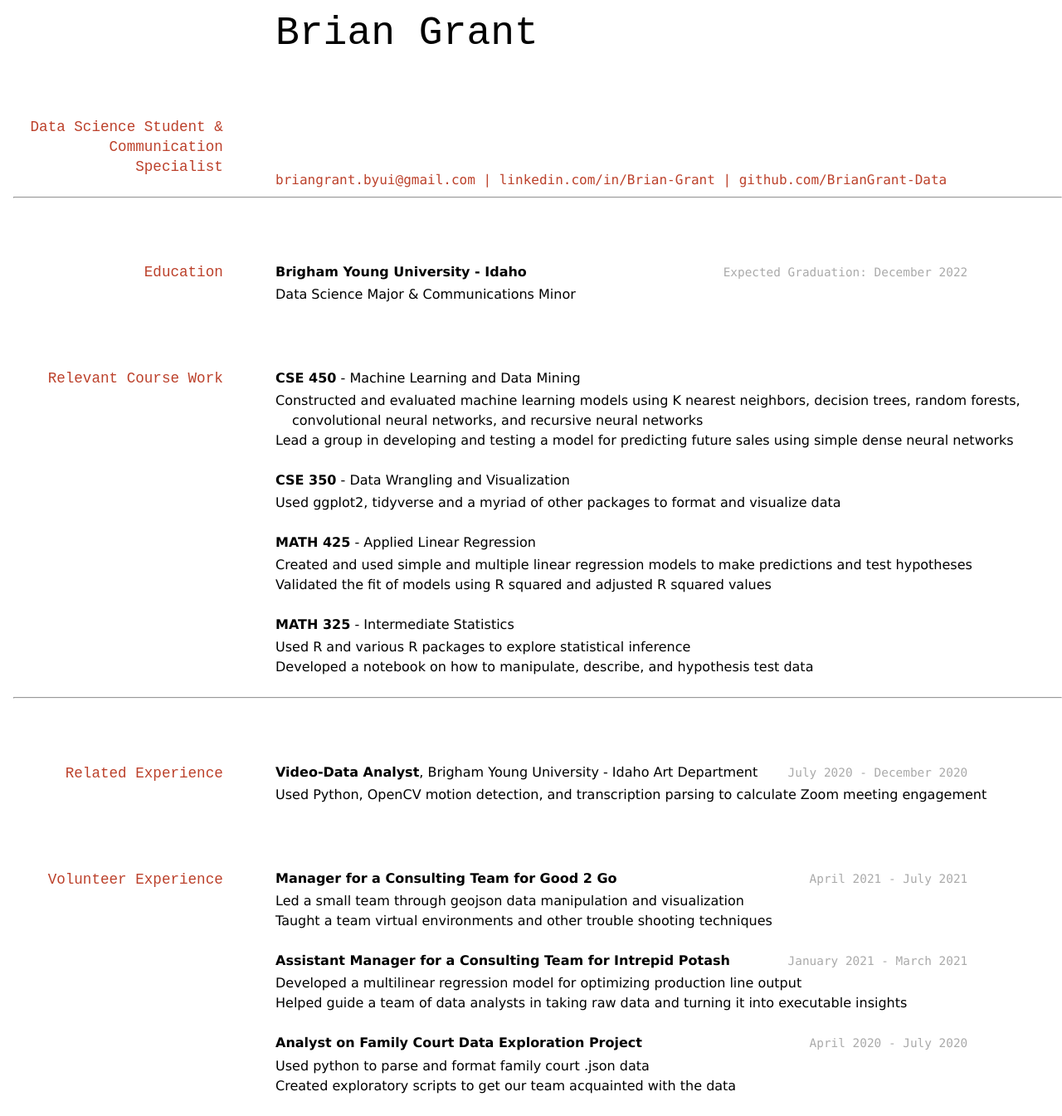
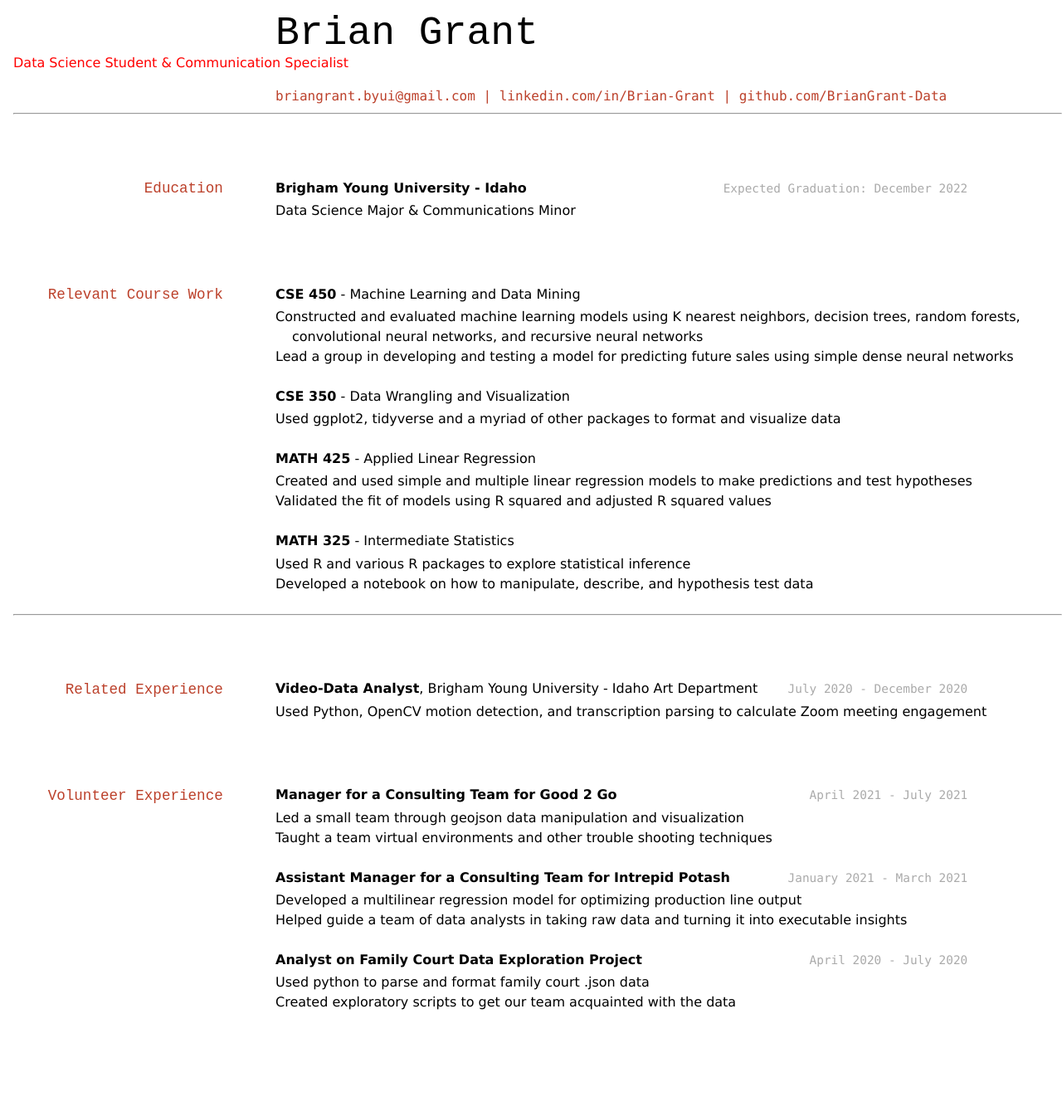
Before and after one commit to BrianGrant-Data/Resume, a Jekyll site: the page built from docs/index.md, in a window 1280 px wide. Shown: the whole page at 83% size. Built offline with Jekyll 4.4.1, drawn with Linux system fonts in a browser that asks for light colours; after the commit the page ends 1244 px from its top, so only the background shows below that.

Commit message:
Minor Changes

```diff
--- a/docs/index.md
+++ b/docs/index.md
@@ -3,7 +3,7 @@ layout: cv
 title: Brian Grant's Resume
 ---
 # Brian Grant
-## Data Science Student & Communication Specialist
+<FONT COLOR="RED"> Data Science Student & Communication Specialist </FONT>
 
 <div id="webaddress">
 <a href="briangrant.byui@gmail.com">briangrant.byui@gmail.com</a>
```
